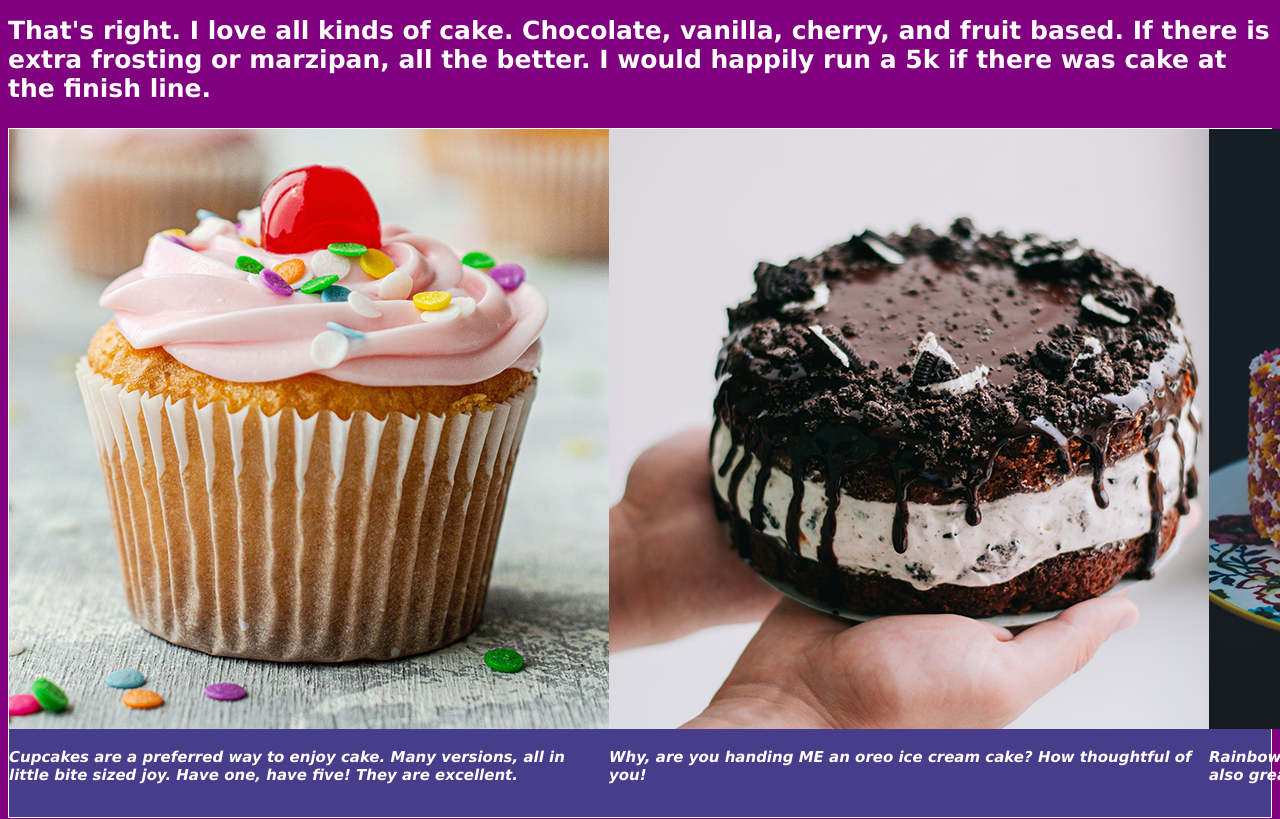
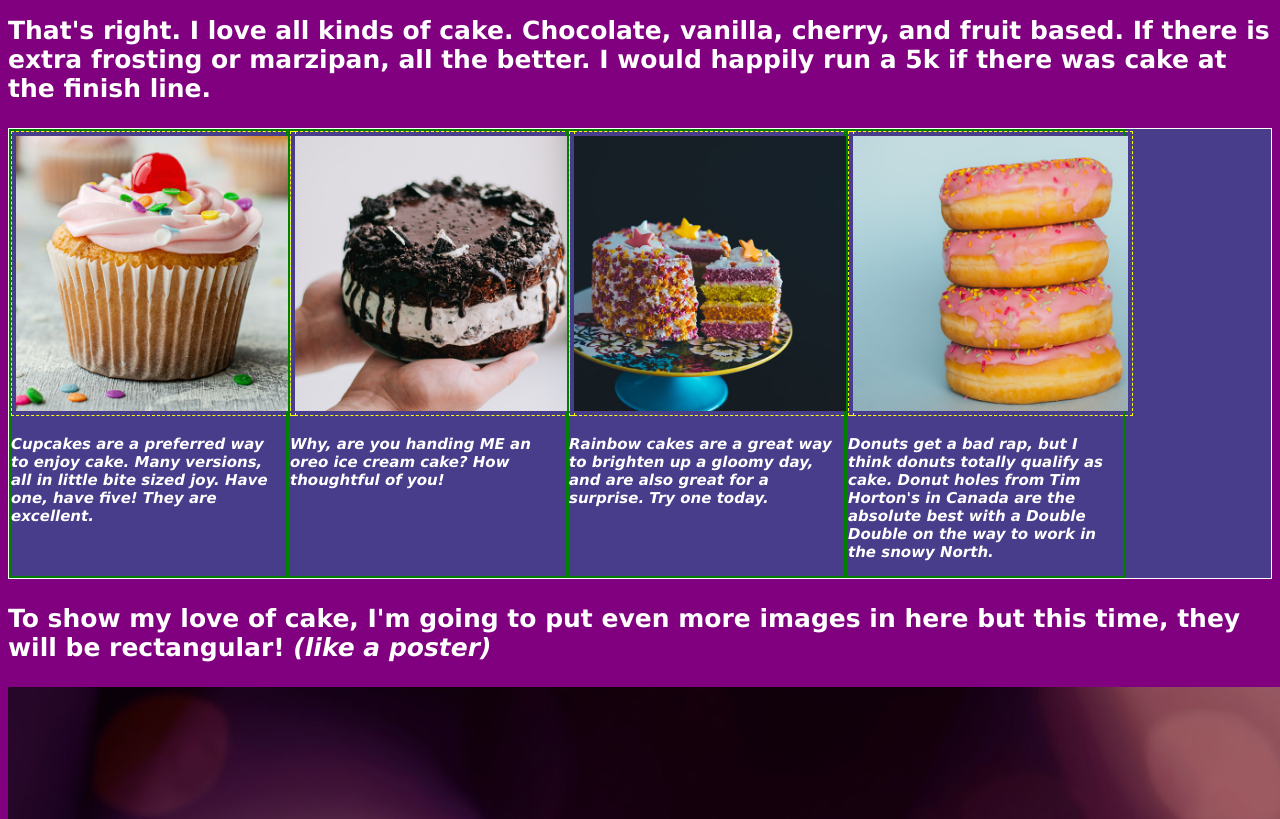
Before and after one commit to kam-d2002/HTML-CSS, a plain HTML site: page cake.html in a window 1280 px wide. Shown: the part 860-1679 px from the top of the page. Drawn offline with Linux system fonts and the light colour scheme.

Commit message:
Further CSS

```diff
--- a/Styles.css
+++ b/Styles.css
@@ -83,3 +83,16 @@ a {
 .container {
     display: flex;
 }
+
+.cake-item {
+    border: 1px dashed yellow;
+    width: 275px;
+    height: 275px;
+    padding: 4px;
+
+}
+
+.cake-group {
+    border: 2px solid green;
+    width: 275px;
+}
```
